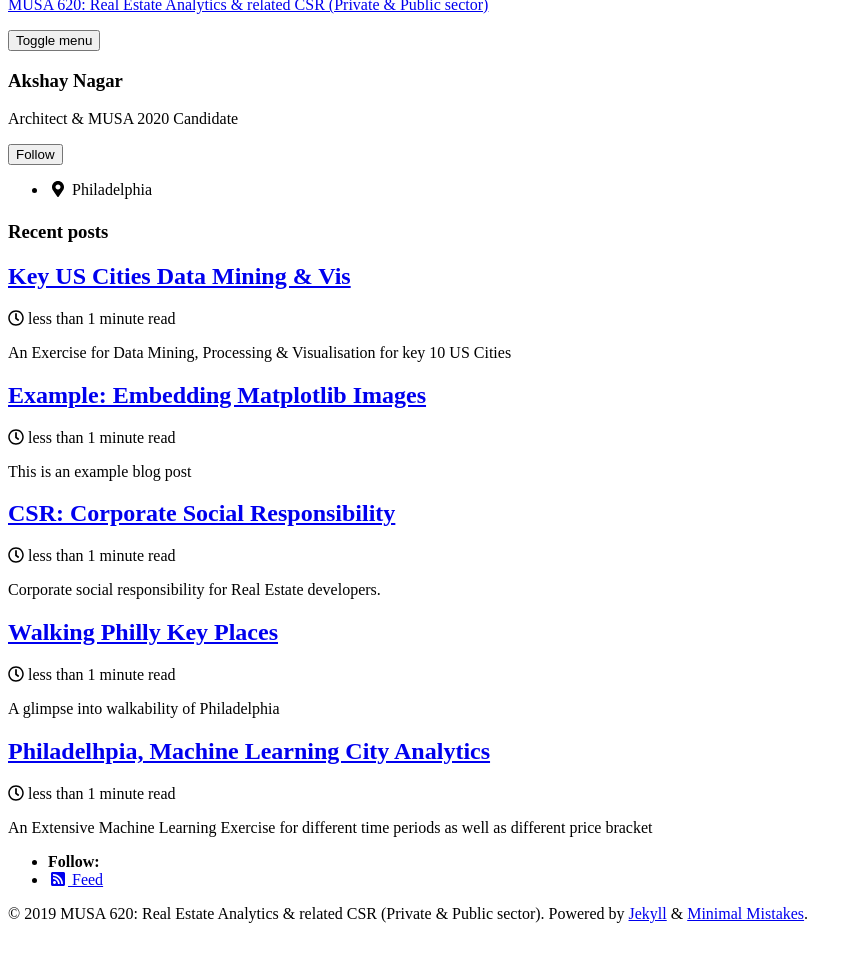
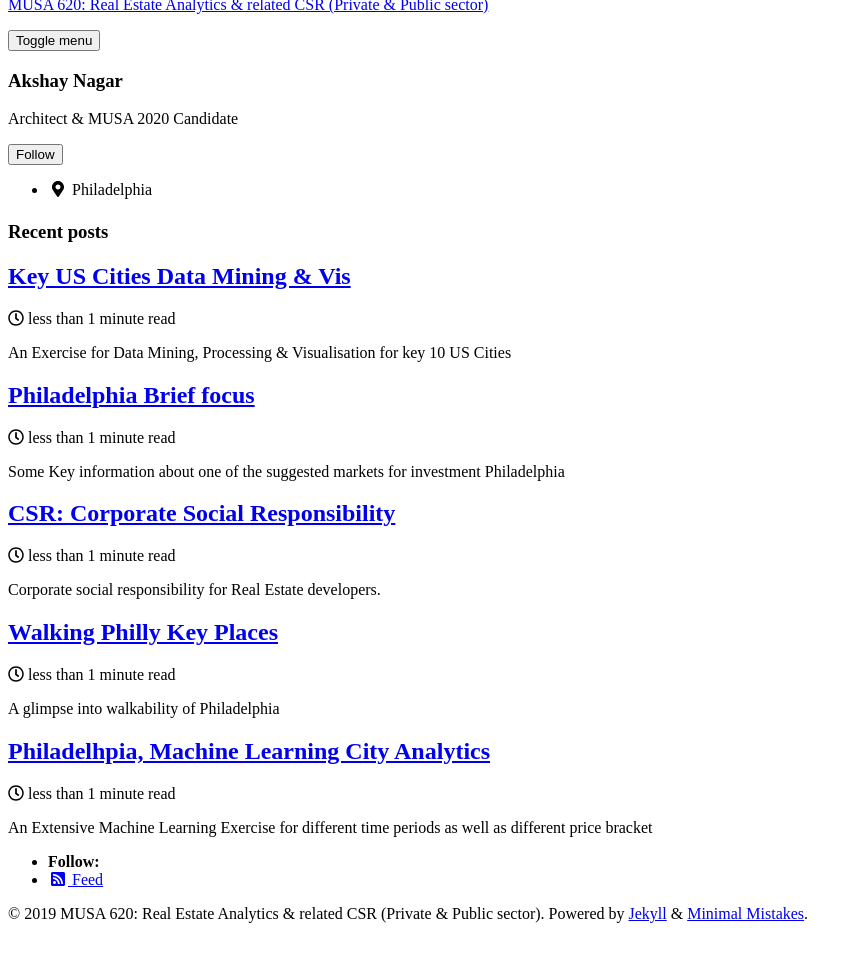
Before and after one commit to akshaynagar26/Pleasework, a Jekyll site: the page built from index.html, in a window 1280 px wide, cut to the strip 112-1105 px from the top of the page. Shown: the top 962 px of the strip, without its empty margins (0-862 px from the left). Built offline with Jekyll 4.4.1, drawn with Linux system fonts in a browser that asks for light colours; cached includes are drawn as plain includes; nearby versions of some CDN libraries; the list of posts is cut into pages by our own code.

Commit message:
Update and rename 2019-04-17-example-post.md to 2019-04-17-Philly.md

```diff
--- a/_posts/2019-04-17-example-post.md
+++ b/_posts/2019-04-17-Philly.md
@@ -1,9 +1,9 @@
 ---
-title: "Example: Embedding Matplotlib Images"
+title: "Philadelphia Brief focus"
 date: 2019-04-17
 published: true
 tags: [dataviz, altair, hvplot, holoviews]
-excerpt: "This is an example blog post"
+excerpt: "Some Key information about one of the suggested markets for investment Philadelphia"
 toc: true
 toc_sticky: true
 ---
```
